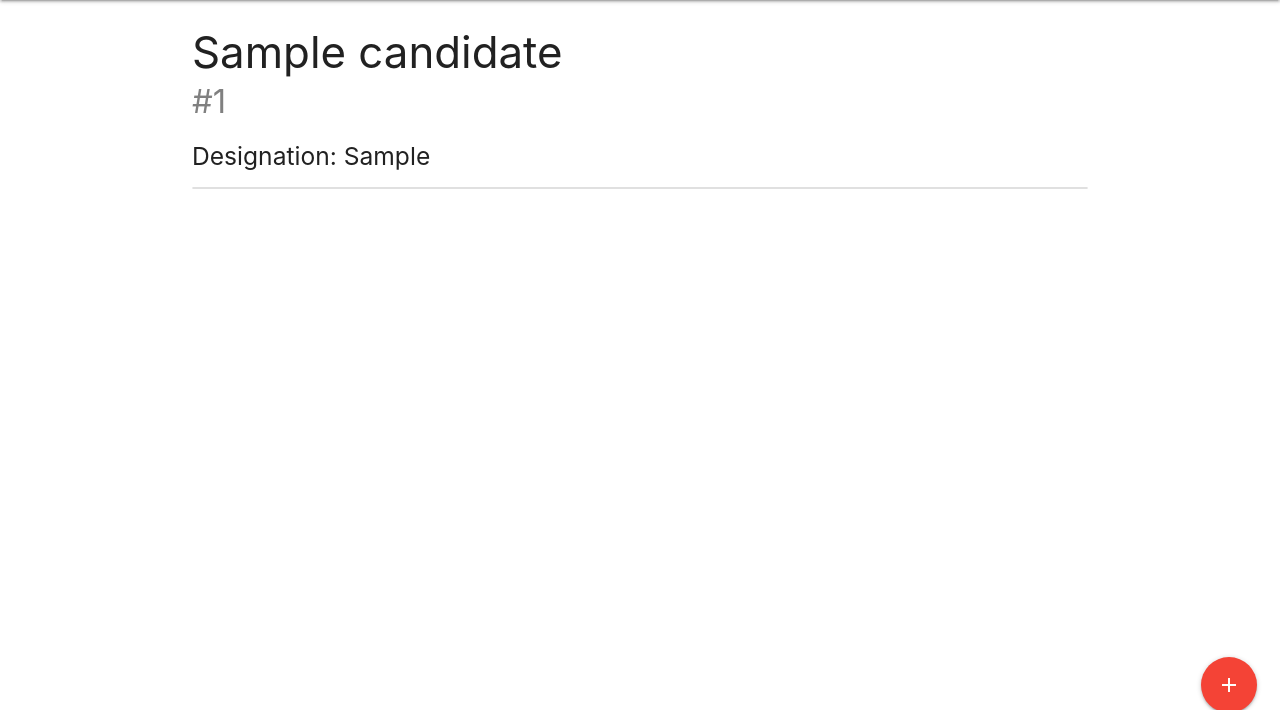
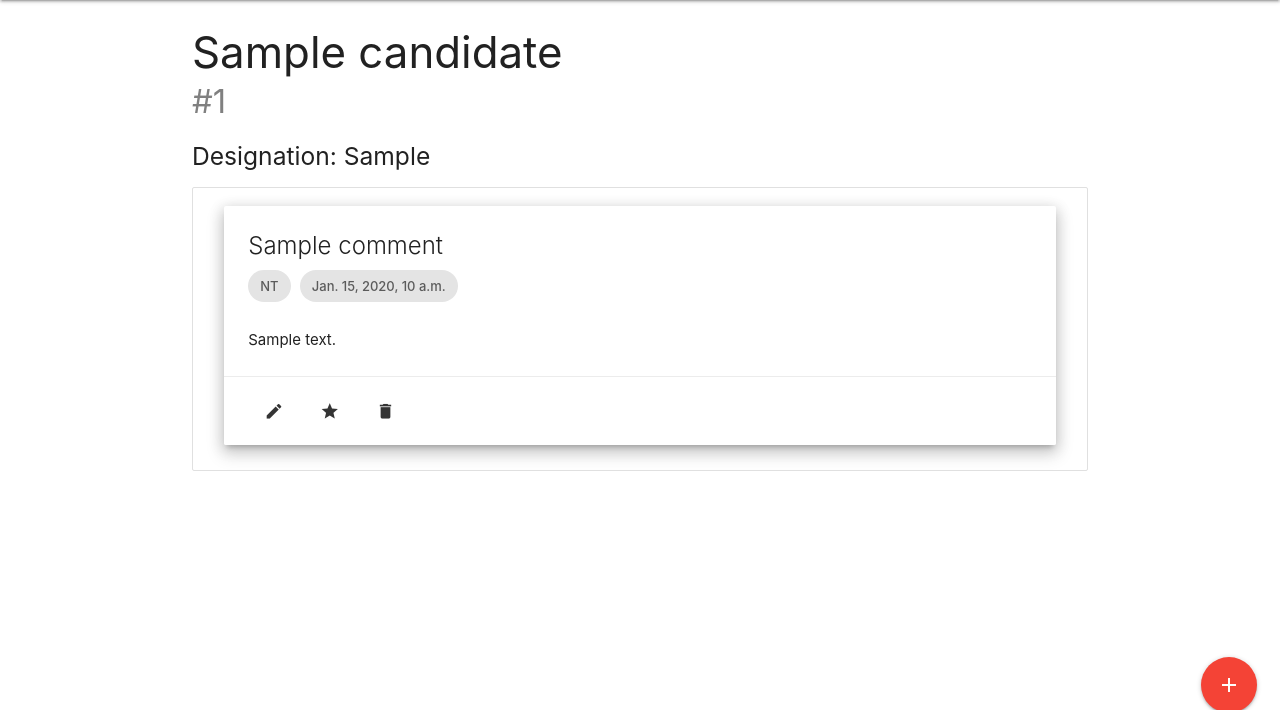
Before and after one commit to joshuanazareth97/cmod, a Django app: page /canddiates/1/comments/all in a window 1280 px wide. Shown: the part 64-774 px from the top of the page. Run offline with Django 3.2, Linux system fonts and the light colour scheme; a user stored in the database is signed in; tables that the repository leaves empty hold one stand-in row (values such as "Sample post").

Commit message:
Added card HTMl to comment list

```diff
--- a/templates/comments/includes/comment_list.html
+++ b/templates/comments/includes/comment_list.html
@@ -1,5 +1,30 @@
+{% load humanize %}
+
 {% for comment in comments  %}
-
+  <li class="collection-item">
+    <div class="card z-depth-3">
+        <div class="card-content">
+          <span class="card-title">{{comment.title}}</span>
+          <div class="secondary">
+            <div class="chip">{{comment.type}}</div>
+            <div class="chip">
+              {% if comment.modified %}
+                {{comment.modified | naturaltime}}
+              {% else %}
+                {{comment.created | naturaltime }}
+              {% endif %}
+            </div>
+          </div>
+          <br>
+          <p>{{comment.text}}</p>
+        </div>
+        <div class="card-action">
+          <button href="" class="btn-flat js-comment-edit-btn"><i class="material-icons">edit</i></button>
+          <button href="" class="btn-flat js-comment-star-btn"><i class="material-icons">star</i></button>
+          <button href="" class="btn-flat js-comment-delete-btn"><i class="material-icons">delete</i></button>
+        </div>
+      </div>
+  </li>
 {% empty %}
   <li class="collection-item empty">
     <p>No comments found. Create a new comment with this candidate to begin.</p>
```
